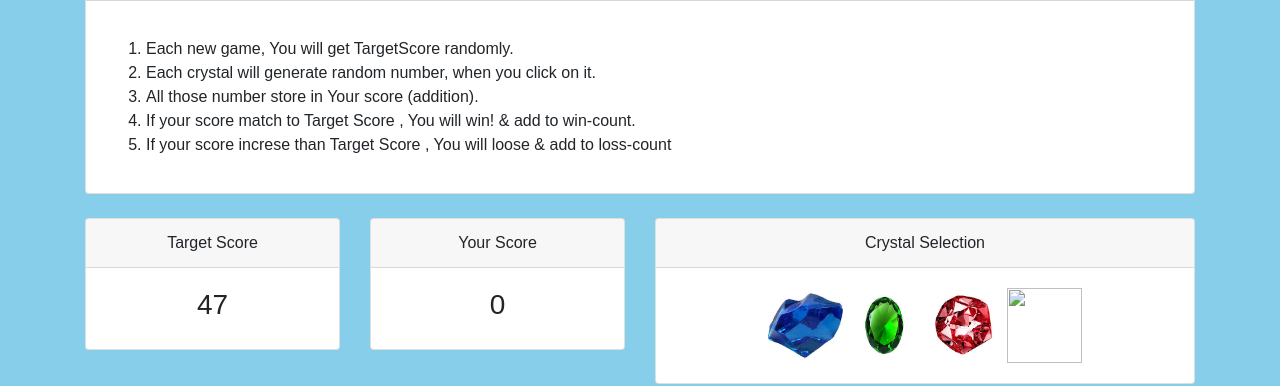
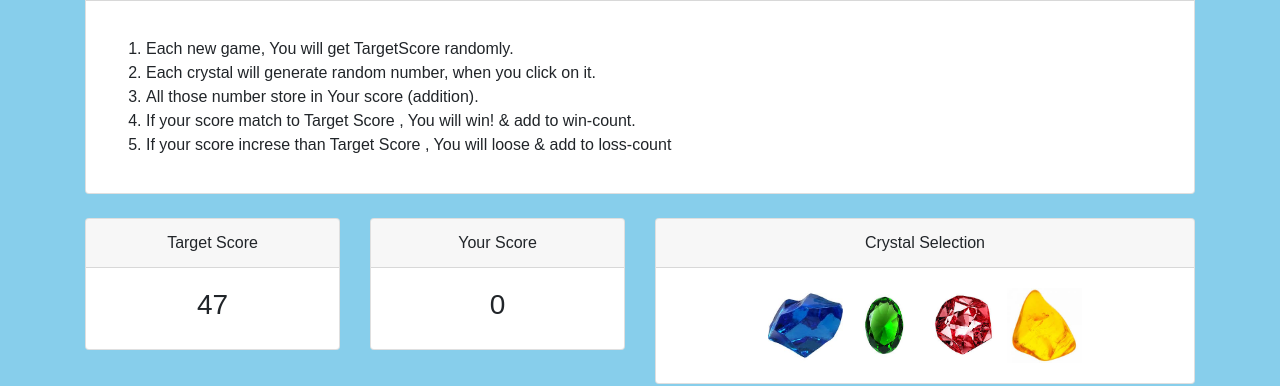
Before and after one commit to passion2raj/crystal-game, a plain HTML site: page index.html in a window 1280 px wide. Shown: the part 428-814 px from the top of the page. Drawn offline with nearby package versions, Linux system fonts and the light colour scheme; files whose address does not match are found by name.

Commit message:
add link

```diff
--- a/index.html
+++ b/index.html
@@ -91,7 +91,7 @@
             <img src="../crystal-game/assets/images/Blue.png" id="blue" width="75" height="75">
             <img src="../crystal-game/assets/images/green.png" id="green"  width="75" height="75">
             <img src="../crystal-game/assets/images/Red.png" id="red"  width="75" height="75">
-            <img src="../Crystal Collector Game/assets/images/yellow.png" id="yellow"  width="75" height="75">
+            <img src="../crystal-game/assets/images/yellow.png" id="yellow"  width="75" height="75">
           </div>
         </div>
 
```
